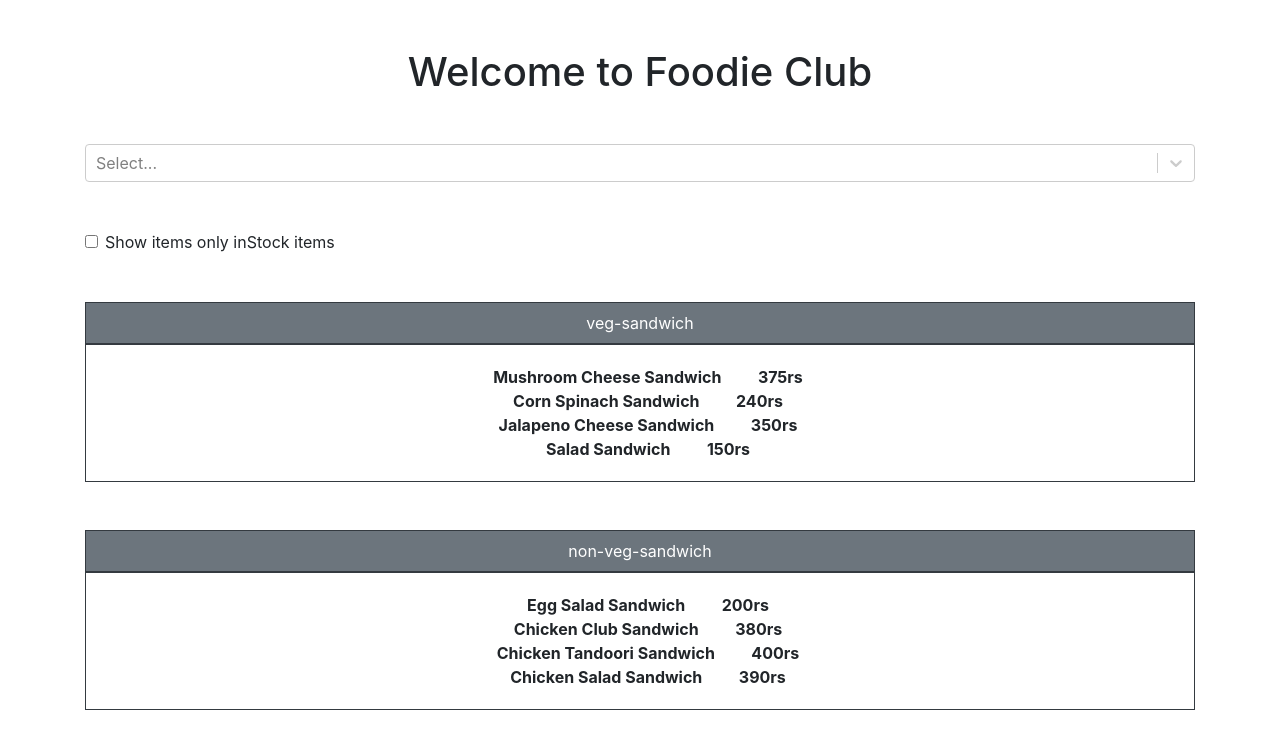
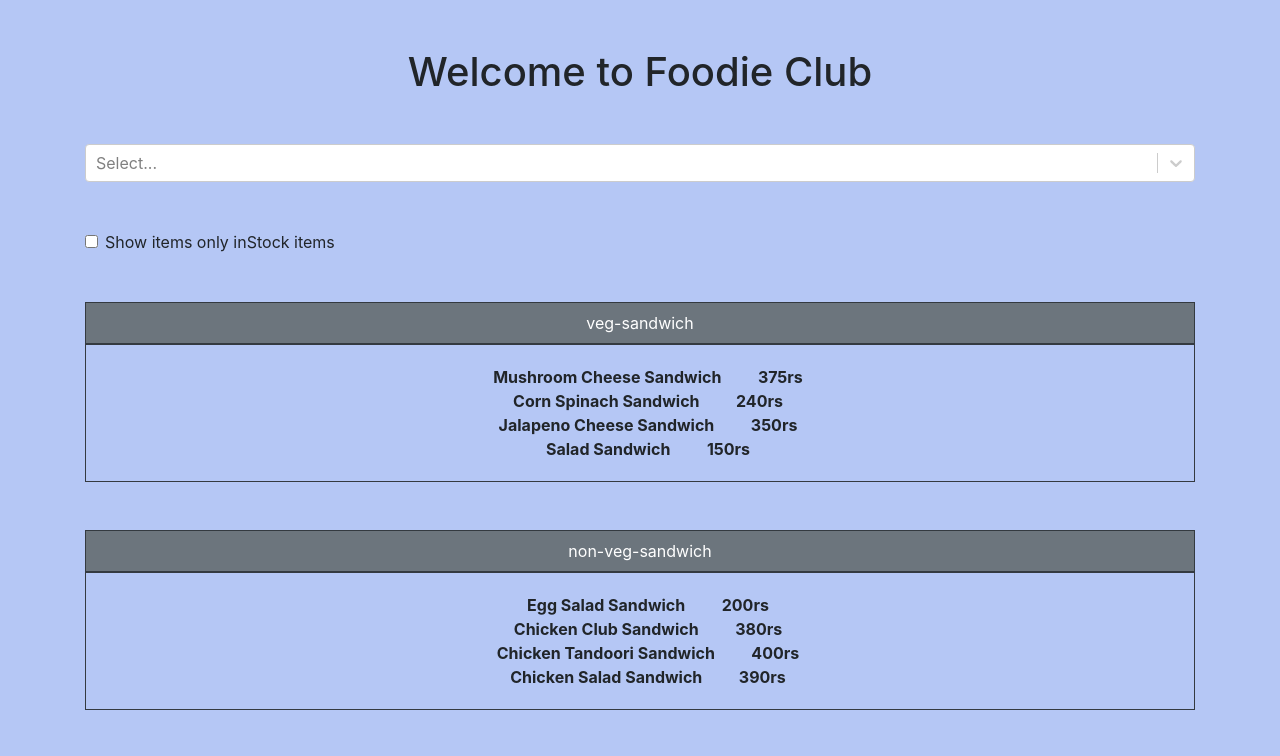
Before and after one commit to PrajyotMore/foodDropdown, a React (Create React App) app: page / in a window 1280 px wide. Shown: the top 756 px of the page. Built offline with nearby package versions, Linux system fonts and the light colour scheme.

Commit message:
commit
commit

```diff
--- a/App.css
+++ b/App.css
@@ -2,8 +2,13 @@
   margin: 0;
   padding: 0;
 }
+
+body{
+  background-color: #b5c7f5;
+}
+
 .App {
-  text-align: center;
+/*   text-align: center; */
 }
 
 .App-logo {
```
